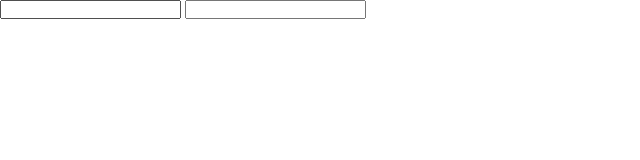
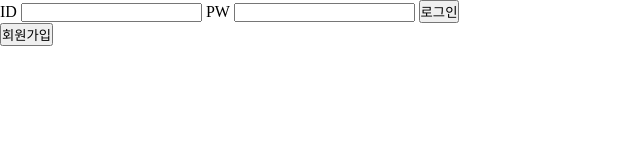
Before and after one commit to PinguLee/Simple-Login-Join, a plain HTML site: page index.html in a window 1280 px wide. Shown: the whole page, without its empty margins (0-640 px from the left). Drawn offline with Linux system fonts and the light colour scheme.

Commit message:
feat: 기본 로그인 창 구현

```diff
--- a/index.html
+++ b/index.html
@@ -1,5 +1,6 @@
 <!DOCTYPE html>
 <html lang="ko">
+
 <head>
   <meta charset="UTF-8">
   <meta name="viewport" content="width=device-width, initial-scale=1.0">
@@ -7,14 +8,20 @@
   <link rel="stylesheet" href="./css/style.css">
   <script src="./scripts/script.js" defer></script>
 </head>
+
 <body>
   <div id="root">
-    <form method="post" action="">
-      <label for="text-ID"></label>
-      <input type="text" name="id" id="text-ID">
-      <label for="text-PW"></label>
-      <input type="text" name="id" id="text-PW">
-    </form>
+    <div id="frm-login">
+      <form method="post" action="/">
+        <label for="txt-ID">ID</label>
+        <input type="text" name="id" id="txt-ID">
+        <label for="txt-PW">PW</label>
+        <input type="text" name="id" id="txt-PW">
+        <input type="submit" value="로그인"></input>
+      </form>
+      <button id="btn-Join">회원가입</button>
+    </div>
   </div>
 </body>
+
 </html>
```
